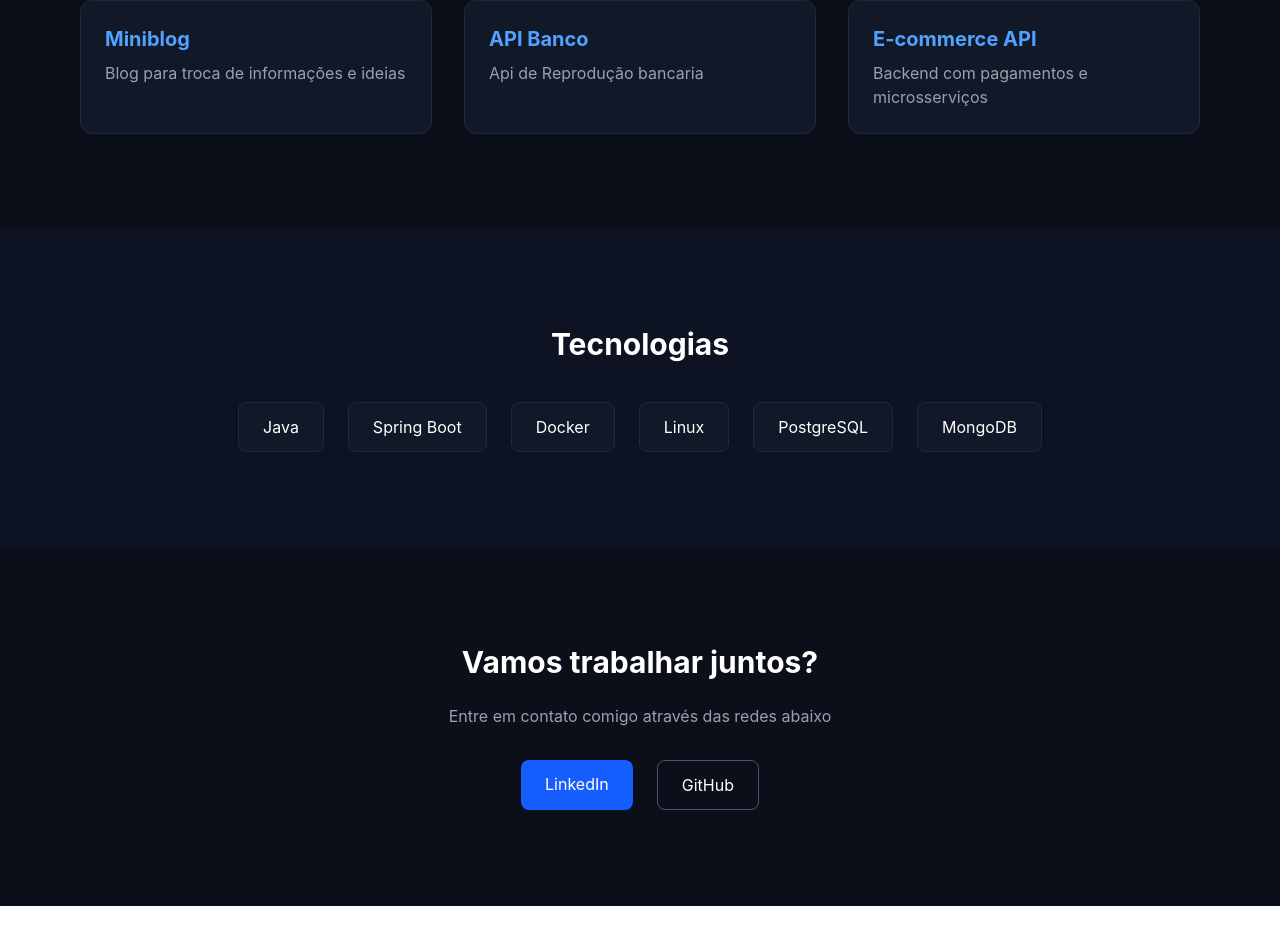
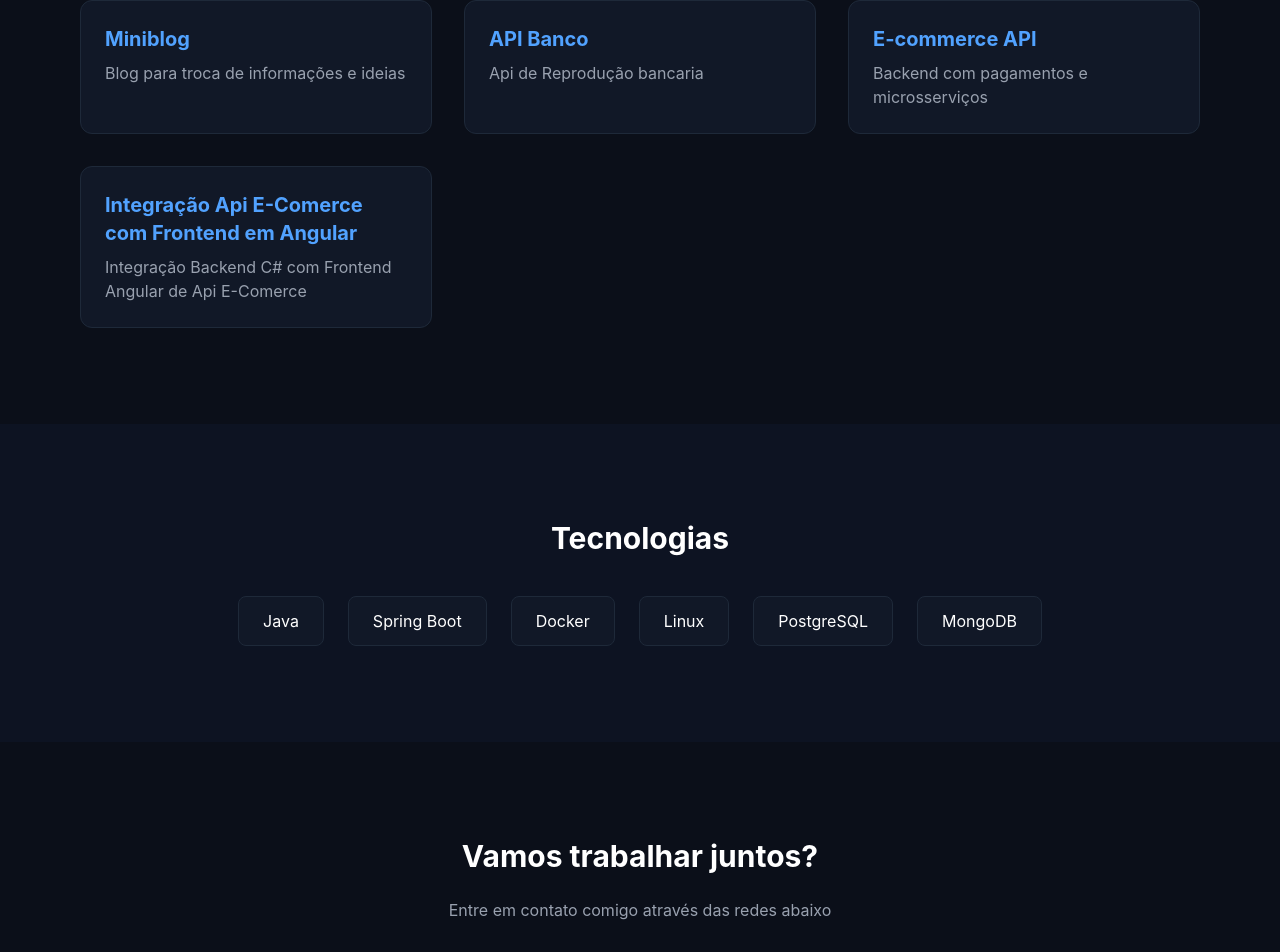
Before and after one commit to guilhermehsjesusdev/portifolio-carreira, a React (Vite) app: page / in a window 1280 px wide. Shown: the part 961-1913 px from the top of the page. Before the commit the page ends 1867 px from the top, so only its background shows below. Built offline with nearby package versions, Linux system fonts and the light colour scheme.

Commit message:
Adicionado E-Comerce integrado com api

```diff
--- a/src/components/Projects.jsx
+++ b/src/components/Projects.jsx
@@ -1,4 +1,4 @@
-import { redirectBlog, redirectApiBank, redirectApiEComerce } from "../utils/projectRedirect";
+import { redirectBlog, redirectApiBank, redirectApiEComerce, redirectEcomerce } from "../utils/projectRedirect";
 
 export default function Projects() {
   const projects = [
@@ -17,6 +17,11 @@ export default function Projects() {
       desc: "Backend com pagamentos e microsserviços",
       action: redirectApiEComerce,
     },
+    {
+      title: "Integração Api E-Comerce com Frontend em Angular",
+      desc : "Integração Backend C# com Frontend Angular de Api E-Comerce",
+      action : redirectEcomerce,
+    }
   ];
 
   return (
--- a/src/utils/projectRedirect.jsx
+++ b/src/utils/projectRedirect.jsx
@@ -27,3 +27,7 @@ export const redirectApiBank = () => {
 export const redirectApiEComerce = () => {
   window.open("https://github.com/guilhermehsjesusdev/Api-E-Commerce-C-", "_blank");
 }
+
+export const redirectEcomerce = () => {
+  window.open("https://e-commerce-front-umber.vercel.app/shop", "_blank");
+};
```
